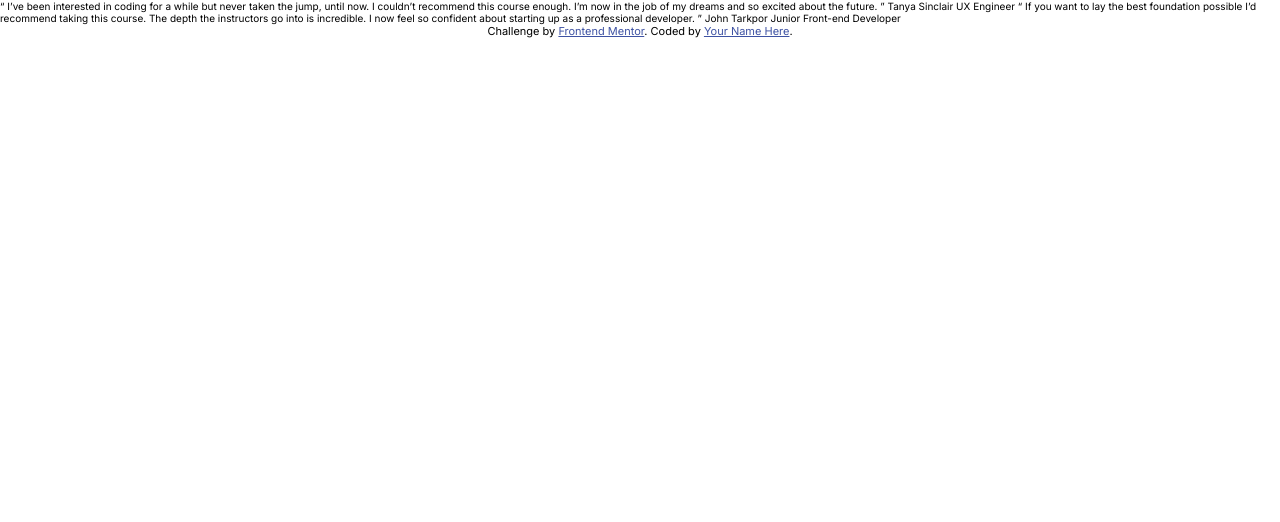
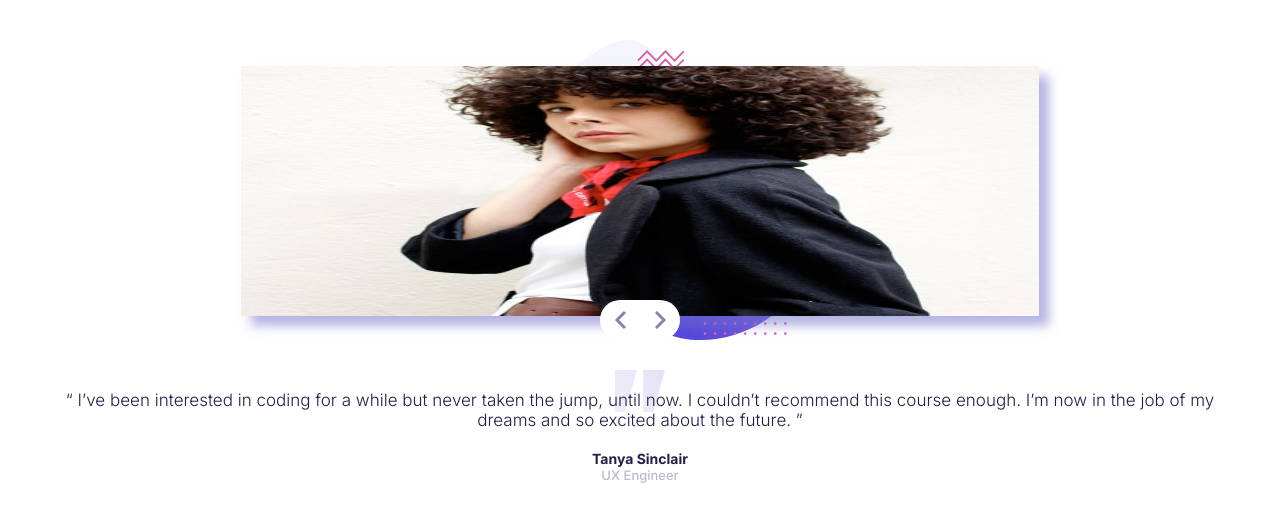
Before and after one commit to Diego2Drm/Coding-bootcamp-testimonials-slider, a plain HTML site: page src/index.html in a window 1280 px wide. Drawn offline with Linux system fonts and the light colour scheme.

Commit message:
card item

```diff
--- a/src/index.html
+++ b/src/index.html
@@ -23,25 +23,68 @@
 </head>
 
 <body>
+  <section class="carousel">
+    <div class="carousel-inner">
+      <article class="carousel-item">
+        <figure>
+          <img class="avatar" src="./images/image-tanya.jpg" alt="tanya">
+        </figure>
+        <div class="content__info">
+          <p>
+            “ I’ve been interested in coding for a while but never taken the jump, until now.
+            I couldn’t recommend this course enough. I’m now in the job of my dreams and so
+            excited about the future. ”
+          </p>
+          <p>Tanya Sinclair</p>
+          <p>UX Engineer</p>
+        </div>
+      </article>
 
-  “ I’ve been interested in coding for a while but never taken the jump, until now.
-  I couldn’t recommend this course enough. I’m now in the job of my dreams and so
-  excited about the future. ”
+      <article class="carousel-item">
+        <figure>
+          <img class="avatar" src="./images/image-john.jpg" alt="John">
+        </figure>
+        <div class="content__info">
+          <p>
+            “ If you want to lay the best foundation possible I’d recommend taking this course.
+            The depth the instructors go into is incredible. I now feel so confident about
+            starting up as a professional developer. ”
+          </p>
+          <p>John Tarkpor</p>
+          <p>Junior Front-end Developer </p>
+        </div>
+      </article>
 
-  Tanya Sinclair
-  UX Engineer
+      <div class="icons-container">
+        <button>
+          <img class="icons" src="./images/icon-prev.svg" alt="icon-prev">
+        </button>
+        <button>
+          <img class="icons" src="./images/icon-next.svg" alt="icon-next">
+        </button>
+      </div>
+    </div>
+  </section>
 
-  “ If you want to lay the best foundation possible I’d recommend taking this course.
-  The depth the instructors go into is incredible. I now feel so confident about
-  starting up as a professional developer. ”
 
-  John Tarkpor
-  Junior Front-end Developer
 
+
+
+
+
+
+
+
+
+  <!--
+
+
+ -->
+  <!--
   <div class="attribution">
     Challenge by <a href="https://www.frontendmentor.io?ref=challenge" target="_blank">Frontend Mentor</a>.
     Coded by <a href="#">Your Name Here</a>.
-  </div>
+  </div> -->
 </body>
 
 </html>
--- a/src/style.css
+++ b/src/style.css
@@ -1,8 +1,8 @@
 @import url('https://fonts.googleapis.com/css2?family=Inter:ital,opsz,wght@0,14..32,100..900;1,14..32,100..900&display=swap');
 
 :root {
-  --Dark-Blue: hsl(240, 38%, 20%);
-  --Grayish-Blue: hsl(240, 18%, 77%);
+  --Dark-Blue: #202046;
+  --Grayish-Blue: #babacf;
 }
 
 * {
@@ -15,3 +15,97 @@ html {
   font-size: 62.5%;
   font-family: "Inter", serif;
 }
+
+.carousel {
+  width: 100%;
+  overflow: hidden;
+  background: url('./images/pattern-curve.svg') no-repeat;
+  background-position: left bottom;
+  background-size: 20rem;
+  height: 100vh;
+}
+
+.carousel-inner {
+  display: flex;
+  position: relative;
+  transition: transform 0.5s ease-in-out;
+}
+
+.carousel-item {
+  min-width: 100%;
+  padding-top: 4rem;
+  transition: opacity 0.5s ease-in-out;
+}
+
+.carousel-item figure {
+  background: url('./images/pattern-bg.svg') no-repeat;
+  background-size: contain;
+  background-position: center;
+  width: 100%;
+  height: 30rem;
+  padding: 2.6rem;
+  display: flex;
+  justify-content: center;
+}
+
+.carousel-item figure .avatar {
+  width: 65%;
+  height: 25rem;
+  box-shadow: 1rem 1rem 1rem rgba(109, 109, 201, 0.5);
+}
+
+.icons-container {
+  position: absolute;
+  left: 50%;
+  transform: translate(-50%);
+  top: 30rem;
+  display: flex;
+  border-radius: 4rem;
+  overflow: hidden;
+}
+
+.icons-container button {
+  background: #fff;
+  padding: 2rem;
+  width: 2rem;
+  height: 2rem;
+  border: none;
+  display: flex;
+  justify-content: center;
+  align-items: center;
+}
+
+.icons {
+  width: 1.5rem;
+}
+
+.content__info {
+  margin-top: 3rem;
+  width: 100%;
+  display: flex;
+  flex-direction: column;
+  align-items: center;
+  padding: 2rem;
+  background: url('./images/pattern-quotes.svg') no-repeat;
+  background-position: top center;
+  background-size: 5rem;
+}
+
+.content__info p:nth-child(1){
+  color: var(--Dark-Blue);
+  font-weight: 300;
+  font-size: 1.7rem;
+  padding-inline: 2rem;
+  text-align: center;
+}
+.content__info p:nth-child(2){
+  margin-block-start: 2rem;
+  color: var(--Dark-Blue);
+  font-weight: 700;
+  font-size: 1.4rem;
+}
+.content__info p:nth-child(3){
+  color: var(--Grayish-Blue);
+  font-size: 1.3rem;
+  font-weight: 500;
+}
```
